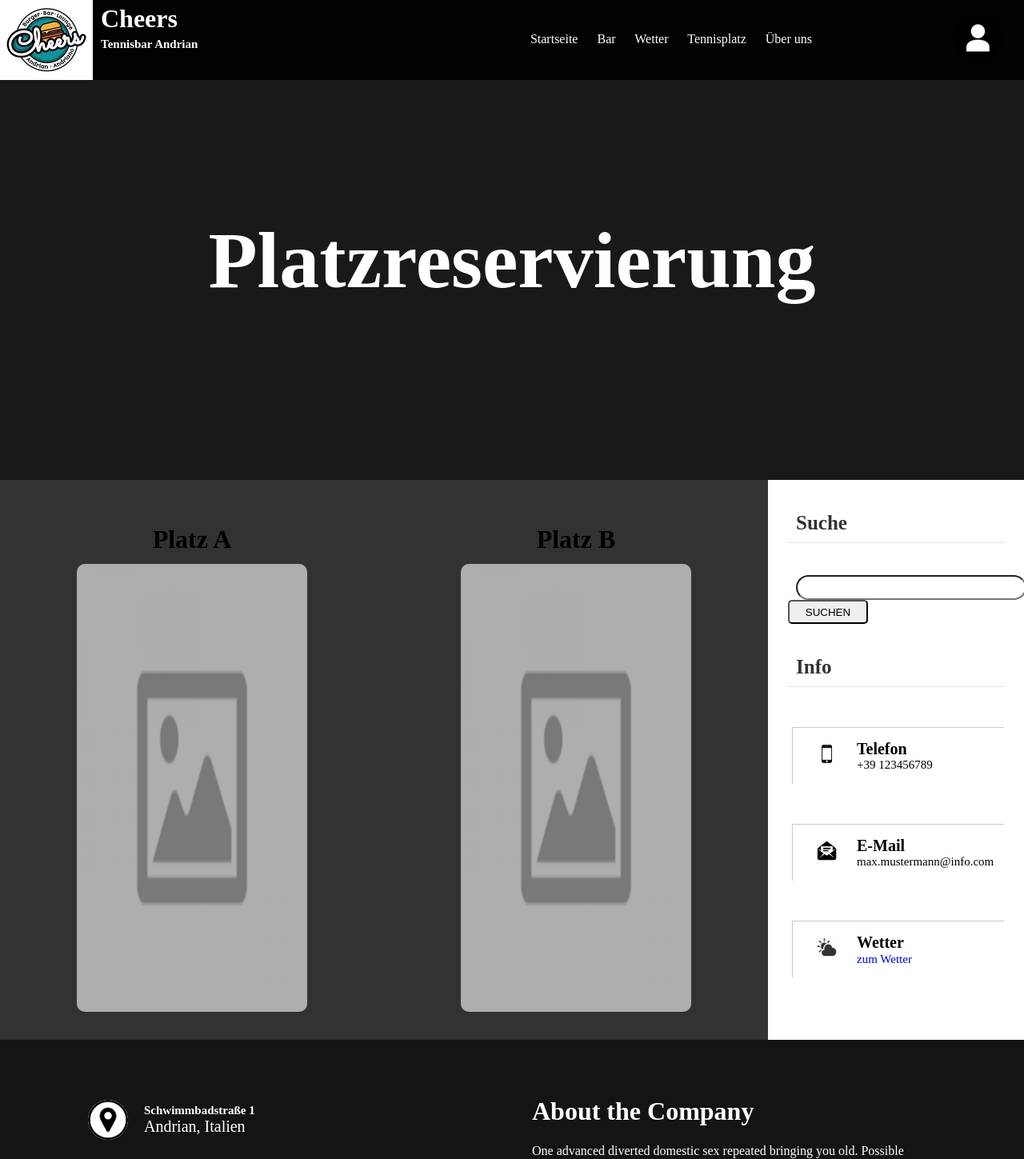
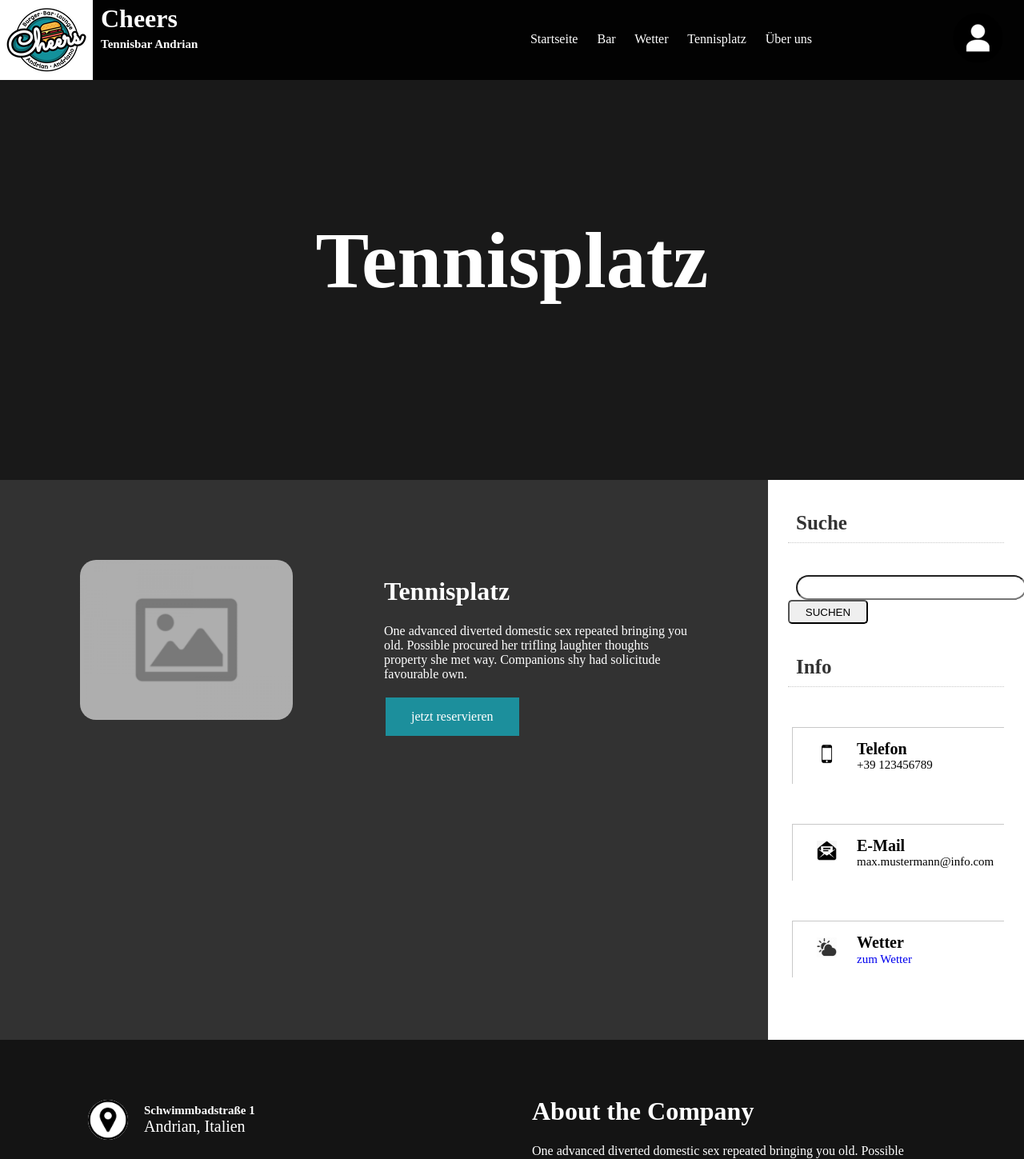
Before and after one commit to MatRob0300/projektTennisbar, a PHP site: page /views/platzreservierung.tpl.php in a window 1280 px wide. Shown: the top 1449 px of the page at 80% size. Run offline with PHP 8.4, Linux system fonts and the light colour scheme.

Commit message:
platzreservierung

```diff
--- a/entities/db.php
+++ b/entities/db.php
@@ -13,7 +13,7 @@ class DB {
 
        if (self::$db == NULL){
         try{
-         self::$db = new PDO('mysql:host='.localhost.';dbname='.db_tennisbarac.';charset=UTF8',root);
+         self::$db = new PDO('mysql:host='.localhost.';dbname='.db_tennisbar.';charset=UTF8',root);
          self::$db->setAttribute(PDO::ATTR_ERRMODE, PDO::ERRMODE_EXCEPTION);
         }
         catch (PDOException $e){
--- a/frontend/controller.php
+++ b/frontend/controller.php
@@ -32,6 +32,9 @@ class Controller{
     public function bewertungErstellen(){
 
     }
+    public function reservierungErstellen(){
+
+    }
 
 
 
--- a/frontend/styles/platzreservierung-styles.css
+++ b/frontend/styles/platzreservierung-styles.css
@@ -3,23 +3,40 @@ main {
 }
 .container {
   display: flex;
-  height: 100%;
+  height: auto;
+  margin-top: 50px;
 }
-.court {
-  display: flex;
-  flex-direction: column;
-  text-align: center;
-  justify-content: center;
+.container > div{
   width: 50%;
 }
-.court-header {
-  height: 10%;
+.container-img {
+  width: 100%;
+  margin: 50px 0px 0px 100px;
 }
-.court-img {
-  height: 80%;
+.container-img img {
+  width: 70%;
+  height: auto;
+  border-radius: 20px;
 }
-.court-img img {
-  width: 60%;
-  height: 100%;
-  border-radius: 10px;
+.container-text {
+  margin: 50px 100px 0px 0px;
 }
+.container-text h1, p{
+  color: white;
+}
+.container-text a {
+  background-color: #1c8f9c;
+  border: none;
+  color: white;
+  padding: 15px 32px;
+  text-align: center;
+  text-decoration: none;
+  display: inline-block;
+  font-size: 16px;
+  margin: 4px 2px;
+  cursor: pointer;
+}
+.container-text a:hover{
+  background-color: white;
+  color: #1c8f9c;
+}
--- a/frontend/styles/underMain-styles.css
+++ b/frontend/styles/underMain-styles.css
@@ -89,6 +89,7 @@ aside {
   margin: 0px 0px 0px 0px;
   padding: 0px;
   font-size: 15px;
+  color: black;
 }
 .textinfo a {
   margin: 15px 0px 0px 0px;
--- a/frontend/styles/wetterbericht-styles.css
+++ b/frontend/styles/wetterbericht-styles.css
@@ -2,7 +2,7 @@
 main {
   float: left;
   width: 74%;
-  height: auto;
+  height: 800px;
   background: linear-gradient(rgb(250;250;250), rgb(240;240;240));
   font-family: sans-serif;
   border-right: 1px solid rgb(200, 200, 200);;
--- a/frontend/views/platzreservierung.tpl.php
+++ b/frontend/views/platzreservierung.tpl.php
@@ -32,28 +32,23 @@
     </div>
     <header>
       <div class="headertext">
-        <h1>Platzreservierung</h1>
+        <h1>Tennisplatz</h1>
       </div>
     </header>
     <main>
       <div class="container">
-        <div class="court">
-          <div class="court-header">
-            <h1>Platz A</h1>
-          </div>
-          <div class="court-img">
-            <a href="#"><img src="images/bildplatzhalter.png" alt=""></a>
-          </div>
+        <div class="container-img">
+          <img src="images/bildplatzhalter.png" alt="">
         </div>
-        <div class="court">
-          <div class="court-header">
-            <h1>Platz B</h1>
-          </div>
-          <div class="court-img">
-            <a href="#"><img src="images/bildplatzhalter.png" alt=""></a>
-          </div>
+        <div class="container-text">
+          <h1>Tennisplatz</h1>
+          <p>One advanced diverted domestic sex repeated bringing you old.
+             Possible procured her trifling laughter thoughts property she met way.
+             Companions shy had solicitude favourable own.</p>
+          <a href="?aktion=reservierungErstellen">jetzt reservieren</a>
         </div>
       </div>
+
     </main>
     <aside>
       <div class="side-box">
```
Also changed, not shown: frontend/views/reservierung-erstellen.tpl.php (deleted, +0 -10 lines), frontend/views/reservierungErstellen.tpl.php (added, +20 -0 lines), frontend/models/re.js (added), frontend/styles/reservierung-erstellen-styles.css (added), 2 other files.
